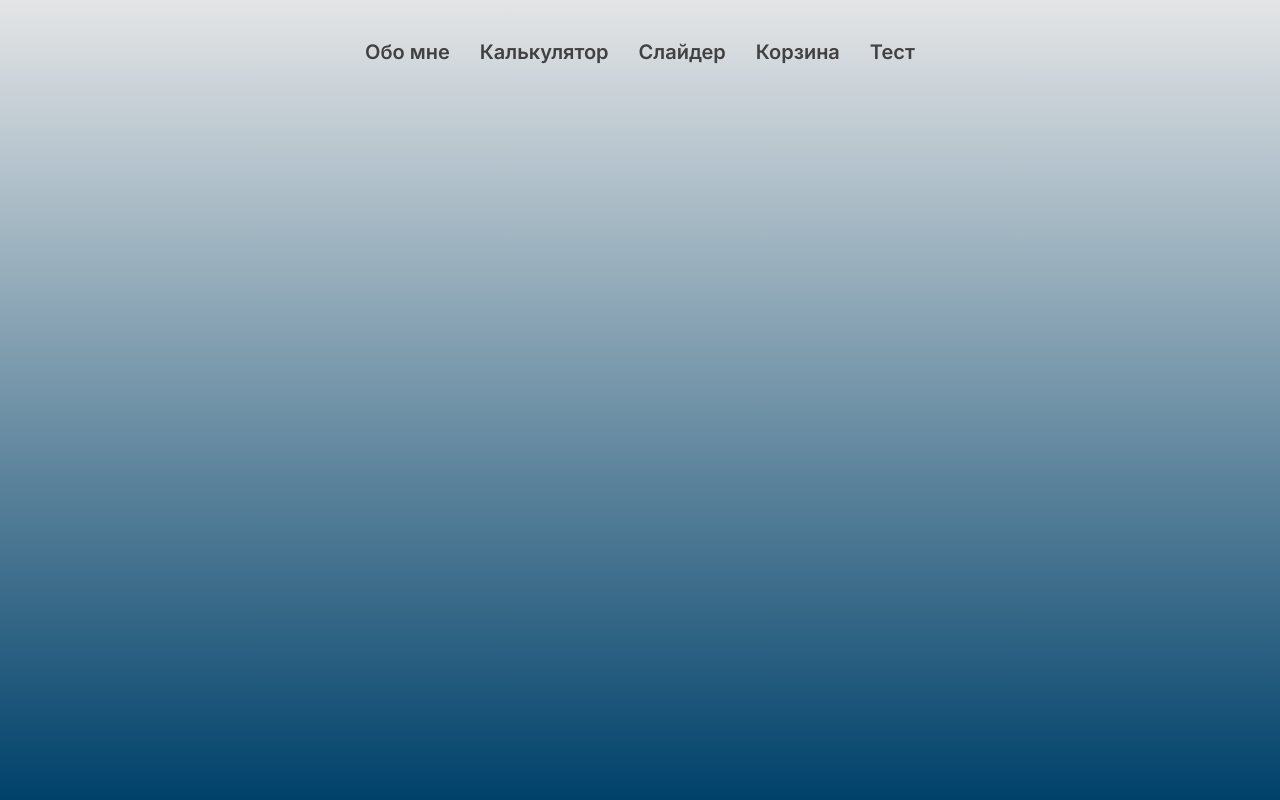
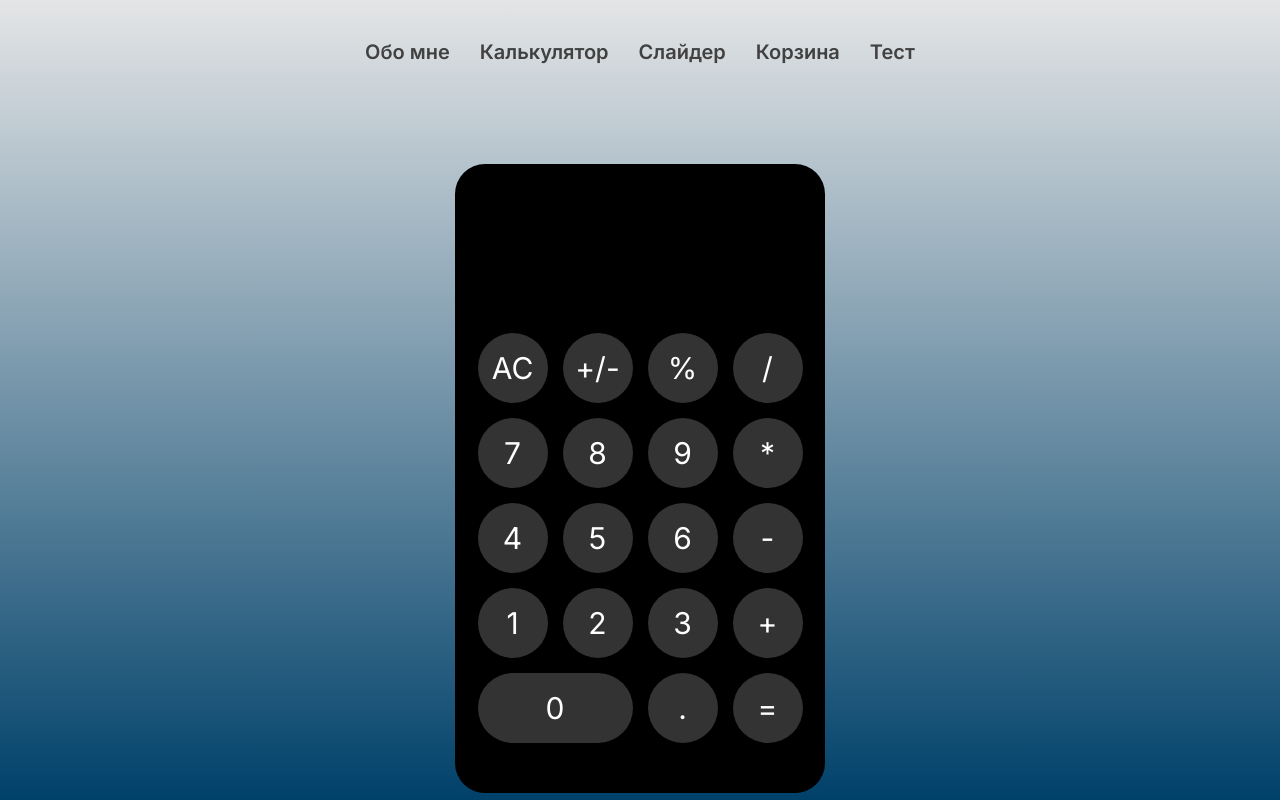
Before and after one commit to nekrulya/react_uust, a React (Create React App) app: page /calc in a window 1280 px wide. Built offline with nearby package versions, Linux system fonts and the light colour scheme.

Commit message:
added calculator, need to check bugs

```diff
--- a/src/App.css
+++ b/src/App.css
@@ -1,8 +1,55 @@
 @import url(./styles/reset.css);
 @import url("https://fonts.googleapis.com/css2?family=Inter:wght@100;200;300;400;500;600;800;900&display=swap");
+
+* {
+  box-sizing: border-box;
+}
+
 .App {
   width: 100%;
   height: 100vh;
   background: linear-gradient(0deg, #00416a 0%, #e4e5e6 100%);
   padding-top: 40px;
 }
+
+.calculator {
+  width: fit-content;
+  height: fit-content;
+
+  background: #000;
+  color: #fff;
+
+  border-radius: 30px;
+  padding: 50px 15px;
+
+  margin: 100px auto;
+}
+
+.calculator__output {
+  color: #fff;
+  font-style: normal;
+  font-size: 90px;
+  font-weight: 600;
+  max-width: 340px;
+  margin-bottom: 10px;
+}
+
+.calculator__output input {
+  display: inline-block;
+  width: 100%;
+  text-align: right;
+}
+
+.calculator__btns {
+  width: 340px;
+  display: flex;
+  flex-direction: column;
+  justify-content: center;
+  align-items: center;
+  row-gap: 15px;
+}
+
+.btns_row {
+  display: flex;
+  column-gap: 15px;
+}
--- /dev/null
+++ b/src/components/UI/CalcBtn/CalcBtn.jsx
@@ -0,0 +1,12 @@
+import React from "react";
+import cl from "./CalcBtn.module.css";
+
+const CalcBtn = ({ value, style, onClick }) => {
+  return (
+    <div className={cl.CalcBtn} style={style} onClick={onClick}>
+      {value}
+    </div>
+  );
+};
+
+export default CalcBtn;
--- /dev/null
+++ b/src/components/UI/CalcBtn/CalcBtn.module.css
@@ -0,0 +1,15 @@
+.CalcBtn {
+  width: 70px;
+  height: 70px;
+  border-radius: 50%;
+
+  background-color: #333;
+
+  display: flex;
+  justify-content: center;
+  align-items: center;
+
+  font-size: 30px;
+
+  cursor: pointer;
+}
--- a/src/components/UI/Navbar/Navbar.module.css
+++ b/src/components/UI/Navbar/Navbar.module.css
@@ -1,9 +1,11 @@
 .Navbar {
-  width: 920px;
+  max-width: 920px;
+  width: 100%;
   display: flex;
   align-items: center;
+  justify-content: center;
+
   margin: 0 auto;
-  justify-content: center;
 }
 
 .NavbarList {
@@ -11,6 +13,7 @@
   display: flex;
   align-items: center;
   justify-content: center;
+  flex-wrap: wrap;
   column-gap: 30px;
 }
 
--- a/src/pages/Calculator.jsx
+++ b/src/pages/Calculator.jsx
@@ -1,12 +1,151 @@
-import React from "react";
+import React, { useState } from "react";
+import CalcBtn from "../components/UI/CalcBtn/CalcBtn";
 
 const Calculator = () => {
+  const [expression, setExpression] = useState("");
+
   return (
-    <div>
-      <div className="output">
-        <p></p>
+    <div className="calculator">
+      <div className="calculator__output">
+        <input
+          type="text"
+          value={expression}
+          onChange={(event) => setExpression(event.target.value)}
+          onKeyDown={(event) => {
+            console.log(event);
+            if (event.key === "Enter") {
+              setExpression(eval(expression));
+            }
+          }}
+        />
       </div>
-      <div className="btns"></div>
+      <div className="calculator__btns">
+        <div className="btns_row">
+          <CalcBtn
+            value={"AC"}
+            onClick={(event) => {
+              setExpression("");
+            }}
+          />
+          <CalcBtn
+            value={"+/-"}
+            onClick={(event) => {
+              setExpression(Number(expression) * -1);
+            }}
+          />
+          <CalcBtn
+            value={"%"}
+            onClick={(event) => {
+              setExpression(eval(expression / 100));
+            }}
+          />
+          <CalcBtn
+            value={"/"}
+            onClick={(event) => {
+              setExpression(expression + "/");
+            }}
+          />
+        </div>
+        <div className="btns_row">
+          <CalcBtn
+            value={"7"}
+            onClick={(event) => {
+              setExpression(expression + "7");
+            }}
+          />
+          <CalcBtn
+            value={"8"}
+            onClick={(event) => {
+              setExpression(expression + "8");
+            }}
+          />
+          <CalcBtn
+            value={"9"}
+            onClick={(event) => {
+              setExpression(expression + "9");
+            }}
+          />
+          <CalcBtn
+            value={"*"}
+            onClick={(event) => {
+              setExpression(expression + "*");
+            }}
+          />
+        </div>
+        <div className="btns_row">
+          <CalcBtn
+            value={"4"}
+            onClick={(event) => {
+              setExpression(expression + "4");
+            }}
+          />
+          <CalcBtn
+            value={"5"}
+            onClick={(event) => {
+              setExpression(expression + "5");
+            }}
+          />
+          <CalcBtn
+            value={"6"}
+            onClick={(event) => {
+              setExpression(expression + "6");
+            }}
+          />
+          <CalcBtn
+            value={"-"}
+            onClick={(event) => {
+              setExpression(expression + "-");
+            }}
+          />
+        </div>
+        <div className="btns_row">
+          <CalcBtn
+            value={"1"}
+            onClick={(event) => {
+              setExpression(expression + "1");
+            }}
+          />
+          <CalcBtn
+            value={"2"}
+            onClick={(event) => {
+              setExpression(expression + "2");
+            }}
+          />
+          <CalcBtn
+            value={"3"}
+            onClick={(event) => {
+              setExpression(expression + "3");
+            }}
+          />
+          <CalcBtn
+            value={"+"}
+            onClick={(event) => {
+              setExpression(expression + "+");
+            }}
+          />
+        </div>
+        <div className="btns_row">
+          <CalcBtn
+            value={"0"}
+            style={{ width: 155, borderRadius: 300 }}
+            onClick={(event) => {
+              setExpression(expression + "0");
+            }}
+          />
+          <CalcBtn
+            value={"."}
+            onClick={(event) => {
+              setExpression(expression + ".");
+            }}
+          />
+          <CalcBtn
+            value={"="}
+            onClick={(event) => {
+              setExpression(eval(expression));
+            }}
+          />
+        </div>
+      </div>
     </div>
   );
 };
```
